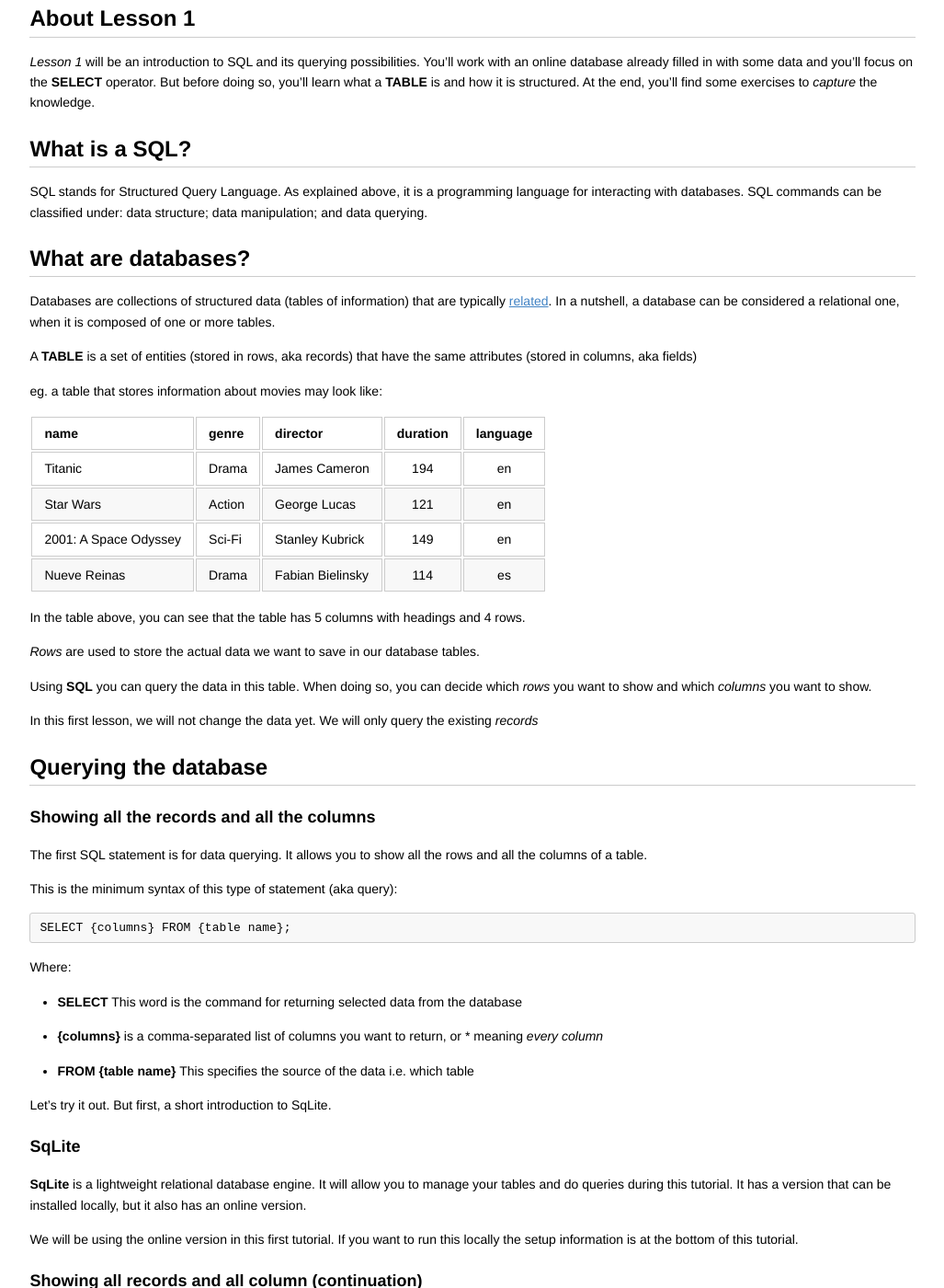
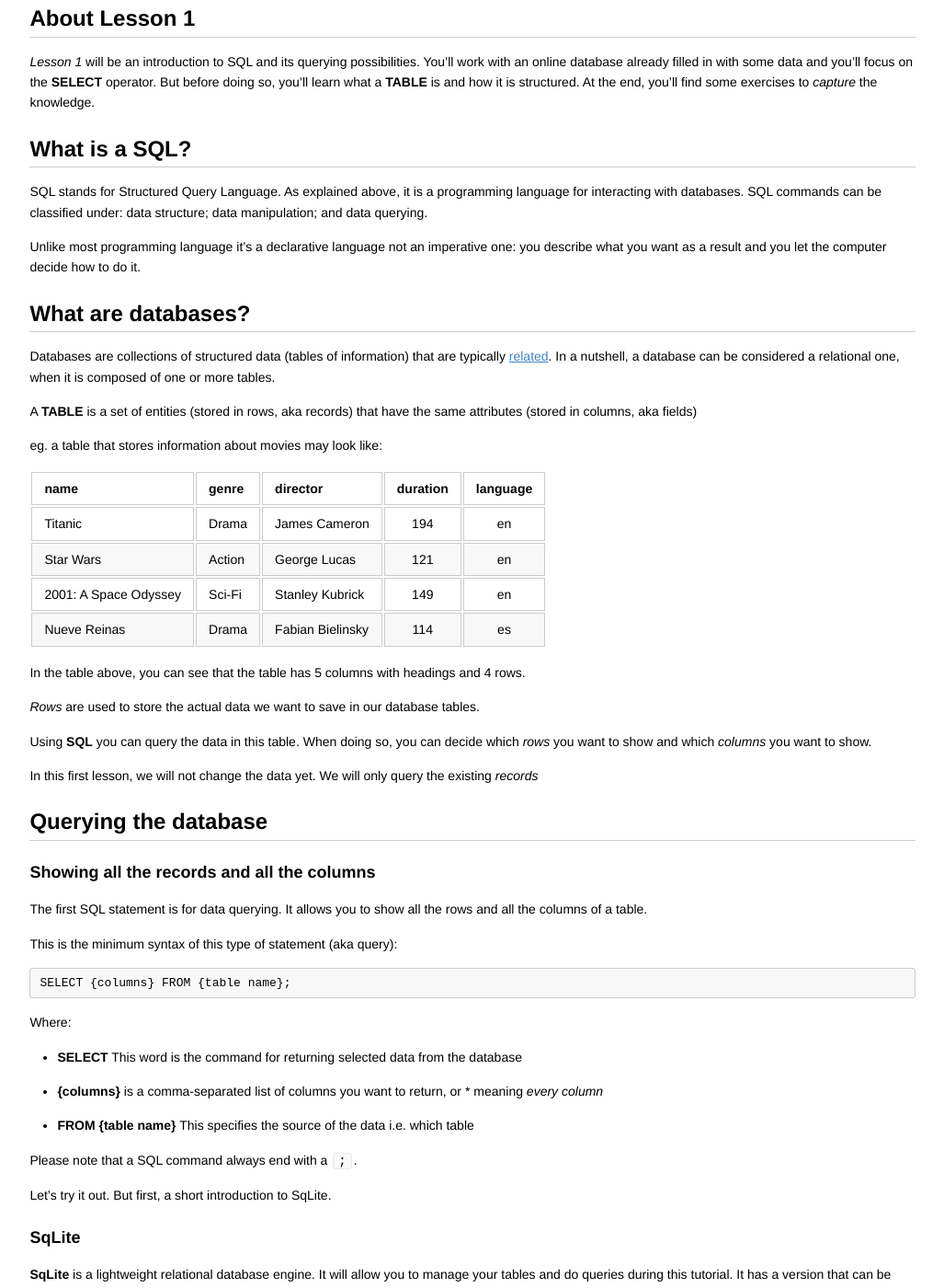
Before and after one commit to codebar/tutorials, a Jekyll site: the page built from sql/lesson1/tutorial.md, in a window 1280 px wide and 1400 px high, scrolled down 551 px. Shown: the whole window at 92% size, without its empty margins (126-1153 px from the left). Built offline with Jekyll 4.4.1, drawn with Linux system fonts in a browser that asks for light colours; some of the changed text lies outside the part shown.

Commit message:
Update tutorial.md
I have added a few things:
- SQL is a declarative language
- * means all columns
- don't forget the ; !

````diff
--- a/sql/lesson1/tutorial.md
+++ b/sql/lesson1/tutorial.md
@@ -29,6 +29,8 @@ _Lesson 1_ will be an introduction to SQL and its querying possibilities. You'll
 ## What is a SQL?
 
 SQL stands for Structured Query Language. As explained above, it is a programming language for interacting with databases. SQL commands can be classified under: data structure; data manipulation; and data querying.
+
+Unlike most programming language it's a declarative language not an imperative one: you describe what you want as a result and you let the computer decide how to do it.
 
 ## What are databases?
 
@@ -73,6 +75,8 @@ Where:
 * **{columns}** is a comma-separated list of columns you want to return, or * meaning _every column_
 * **FROM {table name}** This specifies the source of the data i.e. which table
 
+Please note that a SQL command always end with a ```;```.
+
 Let's try it out. But first, a short introduction to SqLite.
 
 ### SqLite
@@ -95,6 +99,8 @@ Below this statement you should see the entire database table **movie** displaye
 Hooray!!! You just did your first query! Lets keep going, this is just the beginning!
 
 ### Showing only some columns
+
+In SQL ```*``` means all. A ```SELECT * ...``` means *show me all the columns*. It is really handy when you don't know them!
 
 Now change the * to the name of some columns. Try this:
 ```SQL
````
